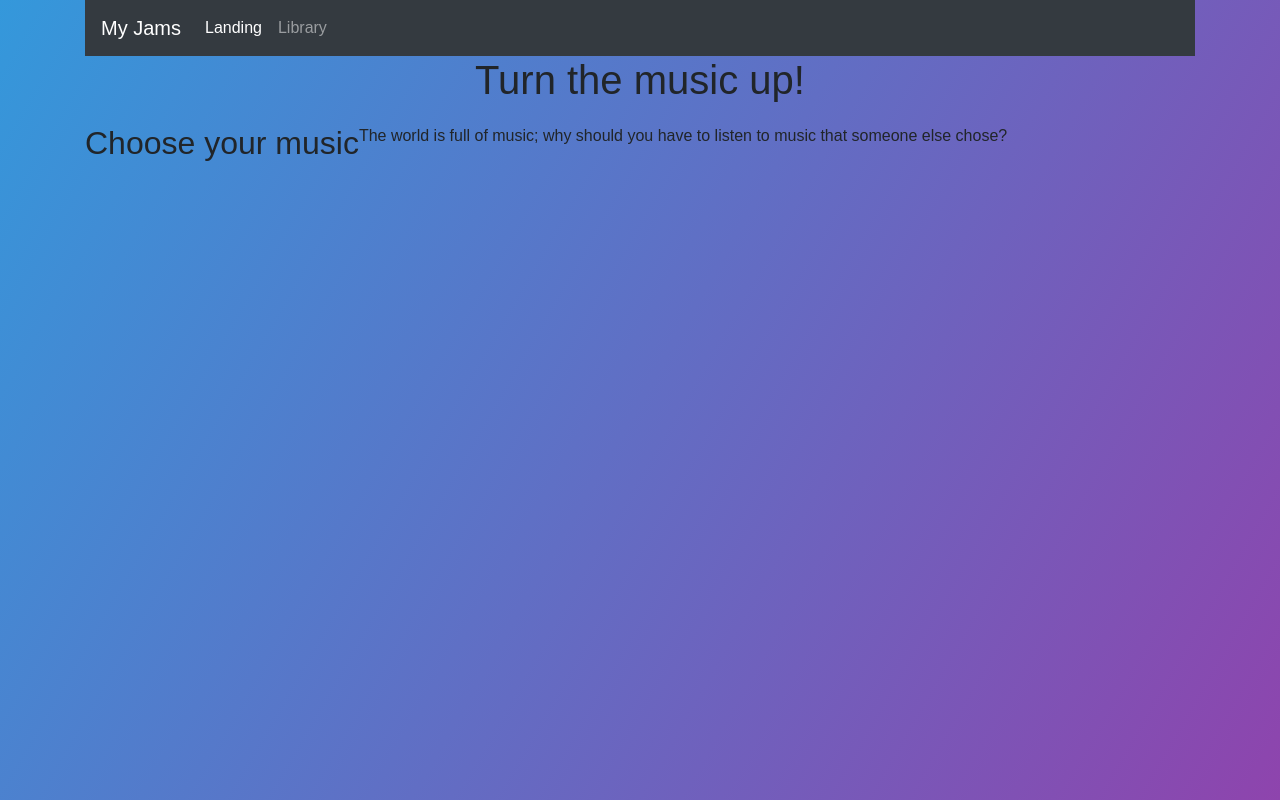
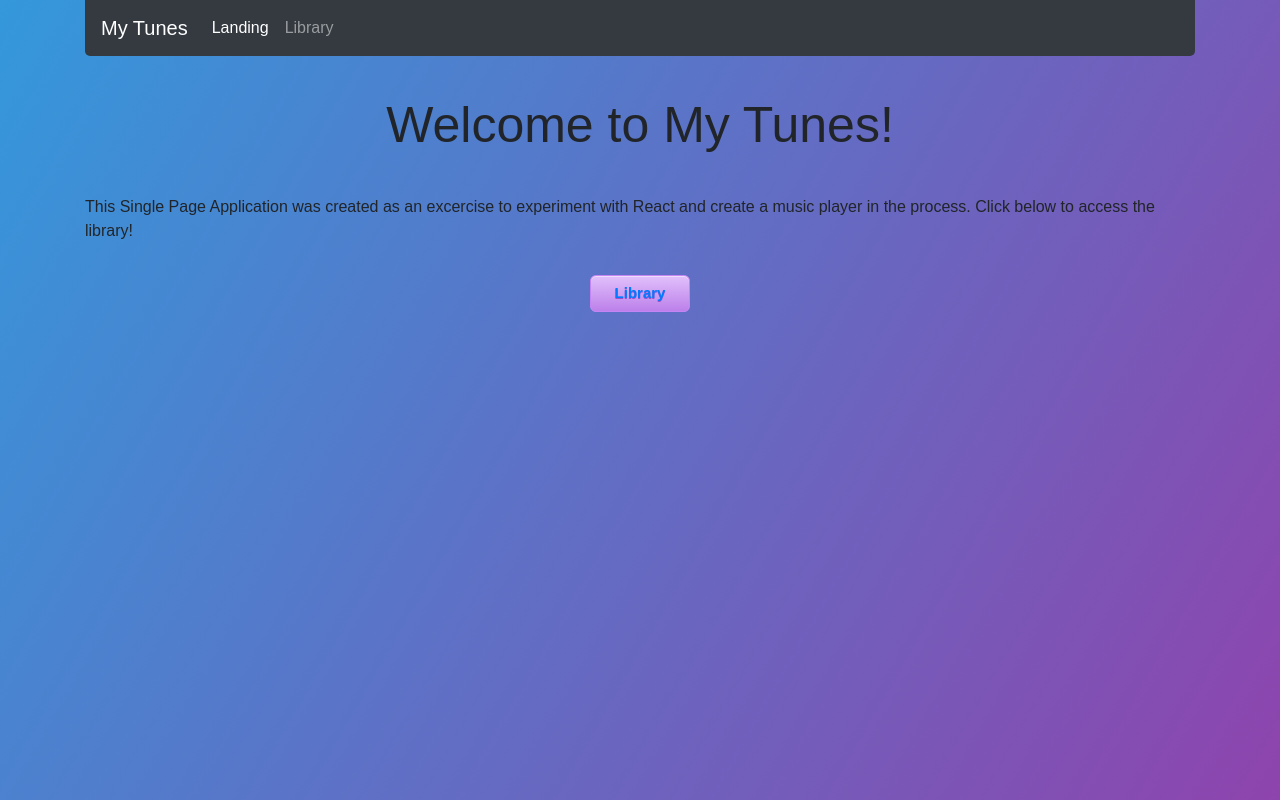
Before and after one commit to ccrutcher/music-player, a React (Create React App) app: page / in a window 1280 px wide. Built offline with nearby package versions, Linux system fonts and the light colour scheme.

Commit message:
All functionality and styling complete

```diff
--- a/src/App.css
+++ b/src/App.css
@@ -2,6 +2,11 @@ html,
 body {
   background-image: linear-gradient(120deg, #3498db, #8e44ad);
   min-height: 100vh;
+}
+
+.navbar {
+  border-bottom-left-radius: 5px;
+  border-bottom-right-radius: 5px;
 }
 
 .App {
@@ -27,12 +32,53 @@ body {
   margin-top: 20px;
 }
 
+#welcome {
+  font-size: 50px;
+  margin-top: 2rem;
+}
+
+#landing-content {
+  text-align: left;
+  margin-top: 2rem;
+}
+
+.library-btn {
+  box-shadow: inset 0px 1px 0px 0px #efdcfb;
+  background: linear-gradient(to bottom, #dfbdfa 5%, #bc80ea 100%);
+  background-color: #dfbdfa;
+  border-radius: 6px;
+  border: 1px solid #c584f3;
+  display: inline-block;
+  cursor: pointer;
+  color: #ffffff;
+  font-family: Arial;
+  font-size: 15px;
+  font-weight: bold;
+  padding: 6px 24px;
+  text-decoration: none;
+  text-shadow: 0px 1px 0px #9752cc;
+  margin-top: 2rem;
+}
+.library-btn:hover {
+  background: linear-gradient(to bottom, #bc80ea 5%, #dfbdfa 100%);
+  background-color: #bc80ea;
+}
+.library-btn:active {
+  position: relative;
+  top: 1px;
+}
+
+.main-comp {
+  width: 100%;
+}
+
 .library {
   width: 100%;
   margin-top: 2.5rem;
   display: flex;
   flex-direction: row;
   flex-wrap: wrap;
+  justify-content: space-around;
 }
 
 .album-container {
@@ -46,6 +92,15 @@ body {
 
 .album-image {
   width: 300px;
+  max-width: 100%;
   border-top-left-radius: 3px;
   border-top-right-radius: 3px;
 }
+
+#album-cover-art {
+  margin-top: 50px;
+  margin-bottom: 20px;
+  border: 1px solid black;
+  width: 300px;
+  max-width: 100%;
+}
--- a/src/App.js
+++ b/src/App.js
@@ -8,27 +8,41 @@ import Album from './components/Album';
 class App extends Component {
   render() {
     return (
-      <div className="App">
-        <nav className="navbar navbar-expand-sm navbar-dark bg-dark">
-          <a className="navbar-brand" href="/">My Jams</a>
-          <button className="navbar-toggler" type="button" data-toggle="collapse" data-target="#navbarNav" aria-controls="navbarNav" aria-expanded="false" aria-label="Toggle navigation">
-            <span className="navbar-toggler-icon"></span>
+      <div className='App'>
+        <nav className='navbar navbar-expand-sm navbar-dark bg-dark'>
+          <a className='navbar-brand' href='/'>
+            My Tunes
+          </a>
+          <button
+            className='navbar-toggler'
+            type='button'
+            data-toggle='collapse'
+            data-target='#navbarNav'
+            aria-controls='navbarNav'
+            aria-expanded='false'
+            aria-label='Toggle navigation'
+          >
+            <span className='navbar-toggler-icon'></span>
           </button>
-          <div className="collapse navbar-collapse" id="navbarNav">
-            <ul className="navbar-nav">
-              <li className="nav-item active">
-                <Link to='/' className="nav-link">Landing</Link>
+          <div className='collapse navbar-collapse' id='navbarNav'>
+            <ul className='navbar-nav'>
+              <li className='nav-item active'>
+                <Link to='/' className='nav-link'>
+                  Landing
+                </Link>
               </li>
-              <li className="nav-item">
-                <Link to='/library' className="nav-link">Library</Link>
+              <li className='nav-item'>
+                <Link to='/library' className='nav-link'>
+                  Library
+                </Link>
               </li>
             </ul>
           </div>
         </nav>
-        <main className="row">
-          <Route exact path="/" component={Landing} />
-          <Route path="/library" component={Library} />
-          <Route path="/album/:slug" component={Album} />
+        <main className='main-comp'>
+          <Route exact path='/' component={Landing} />
+          <Route path='/library' component={Library} />
+          <Route path='/album/:slug' component={Album} />
         </main>
       </div>
     );
--- a/src/components/Album.js
+++ b/src/components/Album.js
@@ -6,8 +6,8 @@ class Album extends Component {
   constructor(props) {
     super(props);
 
-  const album = albumData.find( album => {
-    return album.slug === this.props.match.params.slug
+    const album = albumData.find((album) => {
+      return album.slug === this.props.match.params.slug;
     });
 
     this.state = {
@@ -17,7 +17,7 @@ class Album extends Component {
       duration: album.songs[0].duration,
       volume: 50,
       isPlaying: false,
-    isHovering: false
+      isHovering: false,
     };
 
     this.audioElement = document.createElement('audio');
@@ -26,26 +26,44 @@ class Album extends Component {
 
   componentDidMount() {
     this.eventListeners = {
-      timeupdate: e => {
+      timeupdate: (e) => {
         this.setState({ currentTime: this.audioElement.currentTime });
       },
-      durationchange: e => {
+      durationchange: (e) => {
         this.setState({ duration: this.audioElement.duration });
       },
-      volumechange: e => {
-        this.setState({ volume: this.audioElement.volume })
-      }
+      volumechange: (e) => {
+        this.setState({ volume: this.audioElement.volume });
+      },
     };
-    this.audioElement.addEventListener('timeupdate', this.eventListeners.timeupdate);
-    this.audioElement.addEventListener('durationchange', this.eventListeners.durationchange);
-    this.audioElement.addEventListener('volumechange', this.eventListeners.volumechange);
+    this.audioElement.addEventListener(
+      'timeupdate',
+      this.eventListeners.timeupdate
+    );
+    this.audioElement.addEventListener(
+      'durationchange',
+      this.eventListeners.durationchange
+    );
+    this.audioElement.addEventListener(
+      'volumechange',
+      this.eventListeners.volumechange
+    );
   }
 
   componentWillUnmount() {
     this.audioElement.src = null;
-    this.audioElement.removeEventListener('timeupdate', this.eventListeners.timeupdate);
-    this.audioElement.removeEventListener('durationchange', this.eventListeners.durationchange);
-    this.audioElement.removeEventListener('volumechange', this.eventListeners.volumechange)
+    this.audioElement.removeEventListener(
+      'timeupdate',
+      this.eventListeners.timeupdate
+    );
+    this.audioElement.removeEventListener(
+      'durationchange',
+      this.eventListeners.durationchange
+    );
+    this.audioElement.removeEventListener(
+      'volumechange',
+      this.eventListeners.volumechange
+    );
   }
 
   play() {
@@ -55,7 +73,7 @@ class Album extends Component {
 
   pause() {
     this.audioElement.pause();
-    this.setState({ isPlaying: false});
+    this.setState({ isPlaying: false });
   }
 
   setSong(song) {
@@ -65,33 +83,37 @@ class Album extends Component {
 
   handleSongClick(song) {
     const isSameSong = this.state.currentSong === song;
-    if (this.state.isPlaying && isSameSong){
+    if (this.state.isPlaying && isSameSong) {
       this.pause();
+    } else {
+      if (!isSameSong) {
+        this.setSong(song);
       }
-    else {
-      if (!isSameSong) { this.setSong(song); }
       this.play();
     }
   }
 
-  handlePrevClick(){
-    const currentIndex = this.state.album.songs.findIndex(song => this.state.currentSong === song);
+  handlePrevClick() {
+    const currentIndex = this.state.album.songs.findIndex(
+      (song) => this.state.currentSong === song
+    );
     const newIndex = Math.max(0, currentIndex - 1);
     const newSong = this.state.album.songs[newIndex];
     this.setSong(newSong);
     this.play();
   }
 
-  handleNextClick(){
-    const currentIndex = this.state.album.songs.findIndex(song => this.state.currentSong === song);
+  handleNextClick() {
+    const currentIndex = this.state.album.songs.findIndex(
+      (song) => this.state.currentSong === song
+    );
     const newIndex = currentIndex + 1;
-    if (newIndex < this.state.album.songs.length){
+    if (newIndex < this.state.album.songs.length) {
       const newSong = this.state.album.songs[newIndex];
       this.setSong(newSong);
       this.play();
-    }
-    else {
-      const newSong = this.state.album.songs[this.state.album.songs.length-1]
+    } else {
+      const newSong = this.state.album.songs[this.state.album.songs.length - 1];
       this.setSong(newSong);
       this.play();
     }
@@ -100,16 +122,15 @@ class Album extends Component {
   changeButton(song, index) {
     const isSameSong = this.state.currentSong === song;
     if (!this.state.isPlaying && isSameSong) {
-      return <span className="ion-play"></span>
+      return <span className='ion-play'></span>;
     }
     if (this.state.isPlaying && isSameSong) {
-      return <span className="ion-pause"></span>
+      return <span className='ion-pause'></span>;
     }
-    if (this.state.isHovering !== song){
-      return <span>{index+1}</span>
-    }
-    else{
-      return <span className="ion-play"></span>
+    if (this.state.isHovering !== song) {
+      return <span>{index + 1}</span>;
+    } else {
+      return <span className='ion-play'></span>;
     }
   }
 
@@ -128,52 +149,51 @@ class Album extends Component {
   }
 
   handleVolumeChange(e) {
-    const newVolume =  e.target.value;
+    const newVolume = e.target.value;
     this.audioElement.volume = newVolume;
     this.setState({ volume: newVolume });
   }
 
   formatTime(time) {
-    const minutes = Math.floor(time/60);
-    const seconds = Math.trunc(time%60);
+    const minutes = Math.floor(time / 60);
+    const seconds = Math.trunc(time % 60);
     if (seconds < 10) {
-      return<span>{minutes + ":0" + seconds}</span>
+      return <span>{minutes + ':0' + seconds}</span>;
     } else {
-    return <span>{minutes + ":" + seconds}</span>
+      return <span>{minutes + ':' + seconds}</span>;
     }
   }
 
   render() {
     return (
-      <section className="album col">
-        <section id="album-info">
-          <img id="album-cover-art" src={this.state.album.albumCover} alt={this.state.album.title}/>
-          <div className="album-details">
-            <h1 id="album-title">{this.state.album.title}</h1>
-            <h2 className="artist">{this.state.album.artist}</h2>
-            <div id="release-info">{this.state.album.releaseInfo}</div>
+      <section className='album'>
+        <section id='album-info'>
+          <img
+            id='album-cover-art'
+            src={this.state.album.albumCover}
+            alt={this.state.album.title}
+          />
+          <div className='album-details'>
+            <h1 className='album-title'>{this.state.album.title}</h1>
+            <h2 className='artist'>{this.state.album.artist}</h2>
+            <div className='release-info'>{this.state.album.releaseInfo}</div>
           </div>
         </section>
-        <table id="song-list" align="center">
-          <colgroup>
-            <col id="song-number-column" />
-            <col id="song-title-column" />
-            <col id="song-duration-column" />
-          </colgroup>
+        <table id='song-list' align='center'>
           <tbody>
-            {
-              this.state.album.songs.map( (song, index ) =>
-                  <tr className="song" key={index}
+            {this.state.album.songs.map((song, index) => (
+              <tr
+                className='song'
+                key={index}
                 onClick={() => this.handleSongClick(song)}
                 onMouseEnter={() => this.handleButtonHover(song)}
-                  onMouseLeave={() => this.handleButtonHoverOff(song)}>
-
+                onMouseLeave={() => this.handleButtonHoverOff(song)}
+              >
                 <td>{this.changeButton(song, index)}</td>
                 <td>{song.title}</td>
                 <td>{this.formatTime(song.duration)}</td>
               </tr>
-              )
-            }
+            ))}
           </tbody>
         </table>
         <PlayerBar
--- a/src/components/Landing.js
+++ b/src/components/Landing.js
@@ -1,22 +1,17 @@
 import React from 'react';
+import { Link } from 'react-router-dom';
 
 const Landing = () => (
-  <div className='landing col'>
-    <h1 className='hero-title'>Turn the music up!</h1>
-
-    <div className='selling-points col'>
-      <div className='point row top-buffer'>
-        <h2 className='point-title'>
-          <span>Choose your music</span>
-        </h2>
-        <p className='point-description'>
-          <span>
-            The world is full of music; why should you have to listen to music
-            that someone else chose?
-          </span>
-        </p>
-      </div>
+  <div>
+    <div id='welcome'>Welcome to My Tunes!</div>
+    <div id='landing-content'>
+      This Single Page Application was created as an excercise to experiment
+      with React and create a music player in the process. Click below to access
+      the library!
     </div>
+    <button className='library-btn'>
+      <Link to='/library'>Library</Link>
+    </button>
   </div>
 );
 
```
Lines whose indentation alone changed are shown as unchanged.
